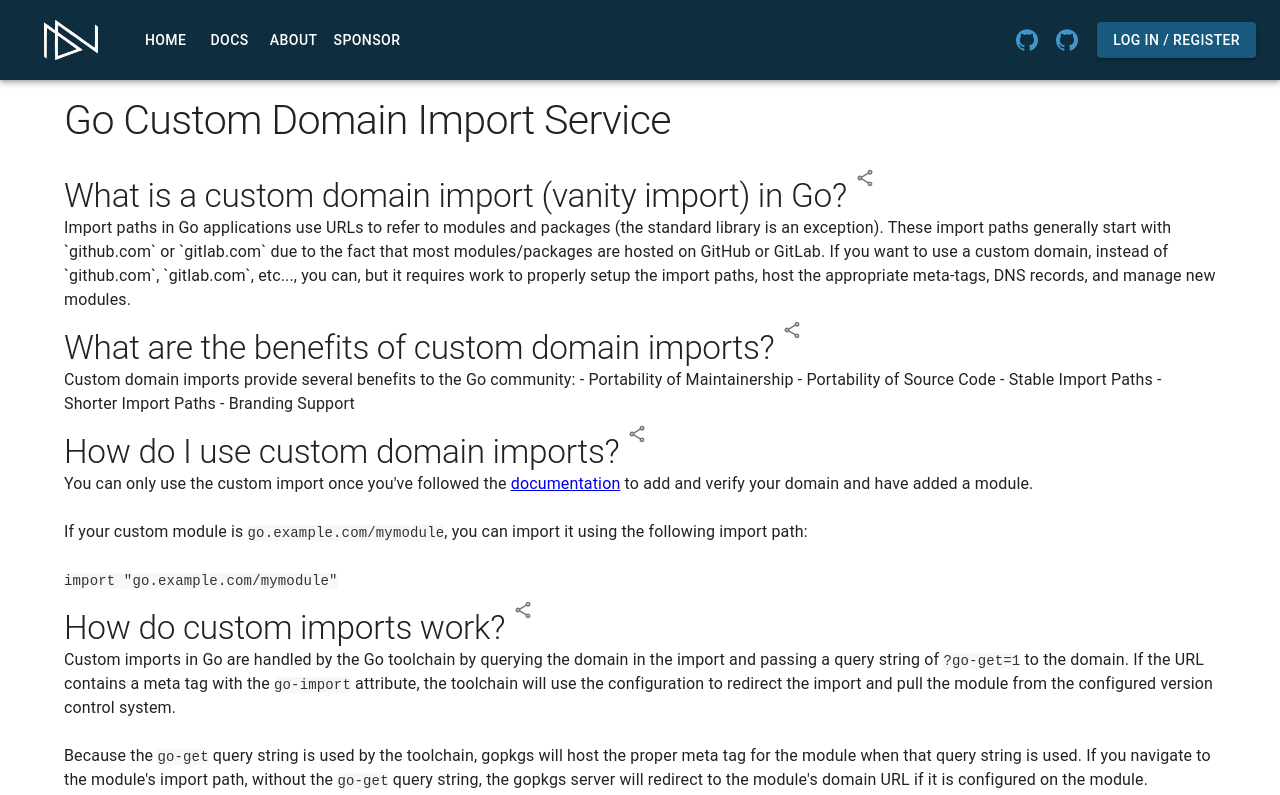
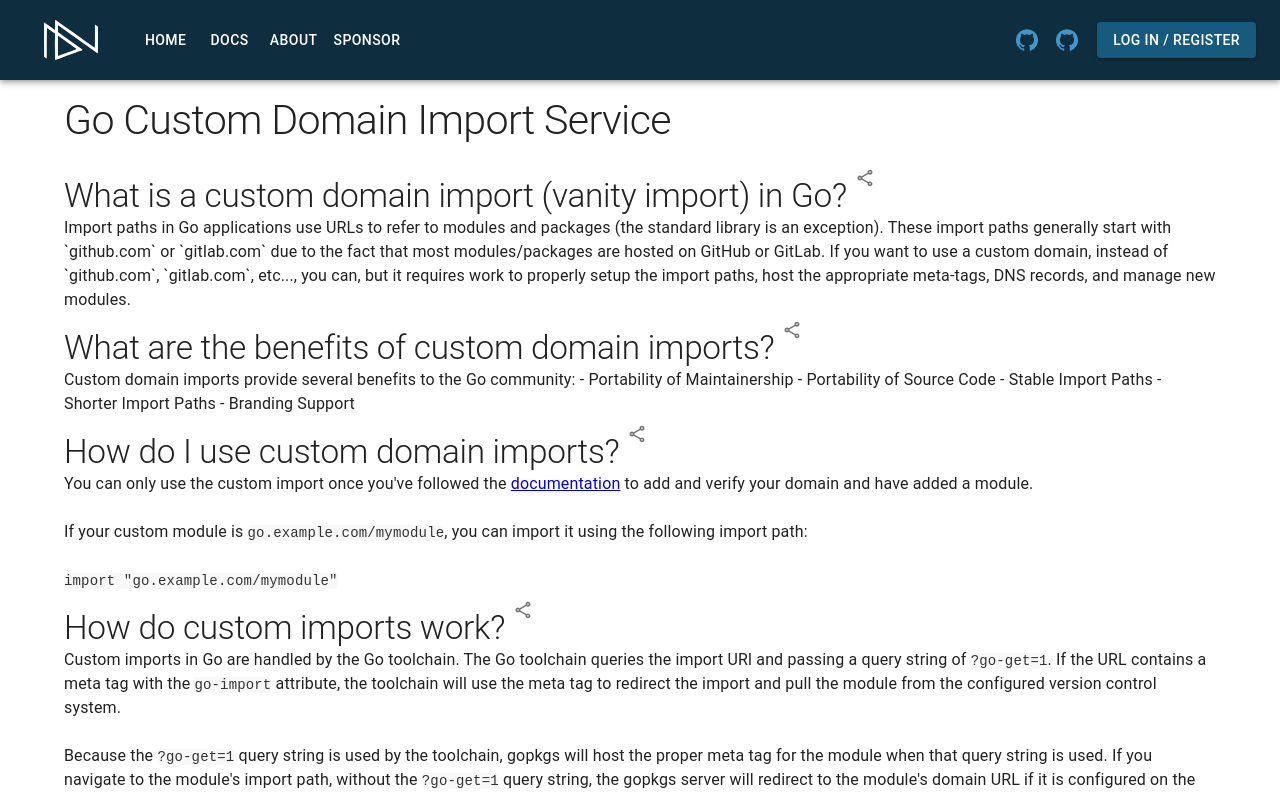
Before and after one commit to devnw/gopkgs-client, a React (Create React App) app: page / in a window 1280 px wide. Shown: the top 795 px of the page. Built offline with nearby package versions, Linux system fonts and the light colour scheme.

Commit message:
Minor updates

```diff
--- a/src/pages/Home/Home.js
+++ b/src/pages/Home/Home.js
@@ -43,20 +43,20 @@ const Home = () => {
             </Typography>
             <Ref variant="h2">How do custom imports work?</Ref>
             <Typography variant="body1">
-                Custom imports in Go are handled by the Go toolchain by querying
-                the domain in the import and passing a query string of{' '}
-                <code>?go-get=1</code> to the domain. If the URL contains a meta
-                tag with the <code>go-import</code> attribute, the toolchain
-                will use the configuration to redirect the import and pull the
-                module from the configured version control system.
+                Custom imports in Go are handled by the Go toolchain. The Go
+                toolchain queries the import URl and passing a query string of{' '}
+                <code>?go-get=1</code>. If the URL contains a meta tag with the{' '}
+                <code>go-import</code> attribute, the toolchain will use the
+                meta tag to redirect the import and pull the module from the
+                configured version control system.
                 <br />
                 <br />
-                Because the <code>go-get</code> query string is used by the
+                Because the <code>?go-get=1</code> query string is used by the
                 toolchain, gopkgs will host the proper meta tag for the module
                 when that query string is used. If you navigate to the module's
-                import path, without the <code>go-get</code> query string, the
-                gopkgs server will redirect to the module's domain URL if it is
-                configured on the module.
+                import path, without the <code>?go-get=1</code> query string,
+                the gopkgs server will redirect to the module's domain URL if it
+                is configured on the module.
             </Typography>
         </Container>
     )
```
